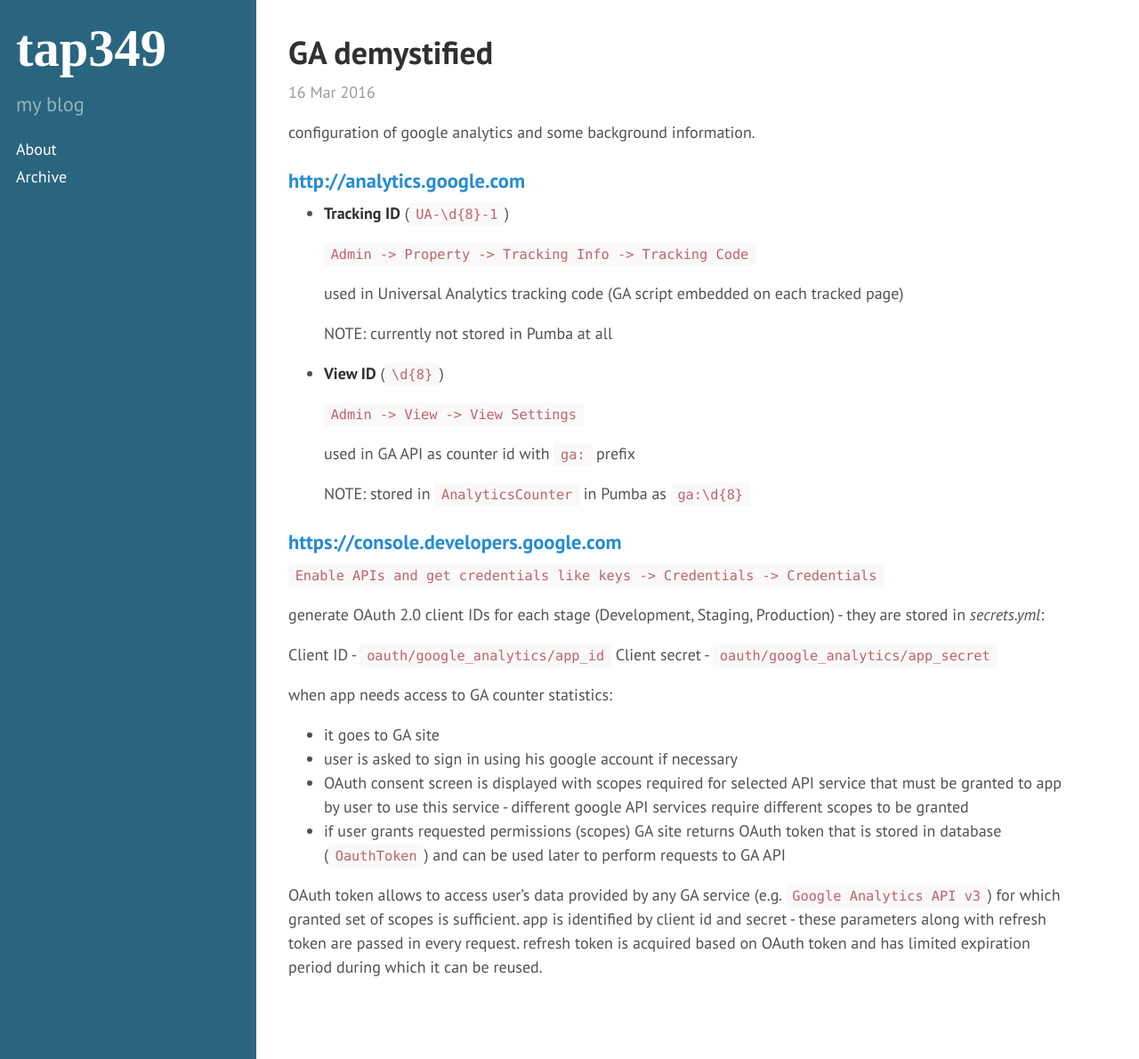
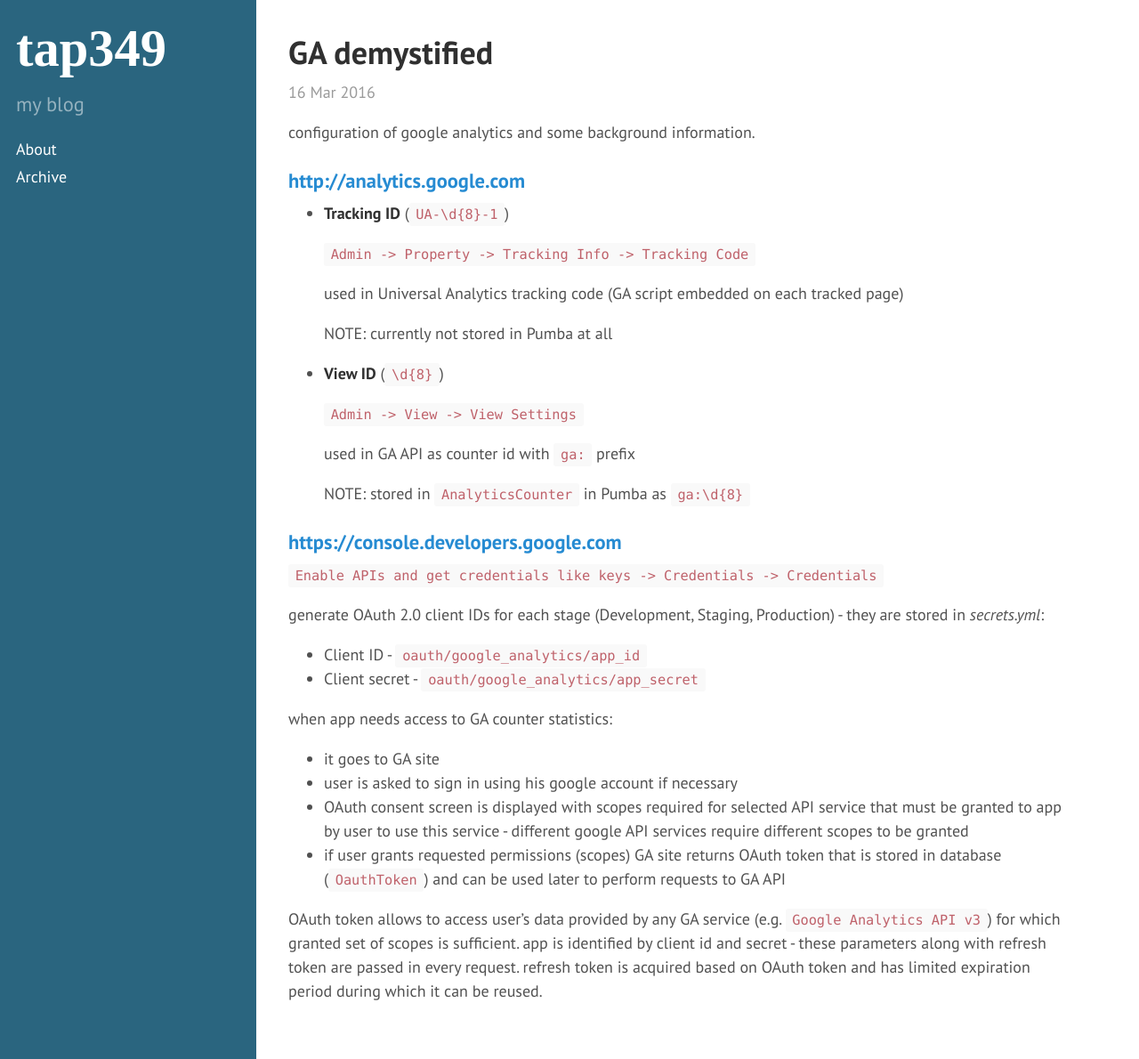
Before and after one commit to tap349/tap349.github.io, a Jekyll site: the page built from _posts/2016-03-16-GA-demystified.md, in a window 1280 px wide and 1190 px high. Shown: the whole window at 89% size. Built offline with Jekyll 4.4.1, drawn with Linux system fonts in a browser that asks for light colours.

Commit message:
update 2016-03-16_13:51:49

```diff
--- a/_posts/2016-03-16-GA-demystified.md
+++ b/_posts/2016-03-16-GA-demystified.md
@@ -35,8 +35,8 @@ configuration of google analytics and some background information.
 generate OAuth 2.0 client IDs for each stage (Development, Staging, Production) -
 they are stored in _secrets.yml_:
 
-Client ID - `oauth/google_analytics/app_id`
-Client secret - `oauth/google_analytics/app_secret`
+- Client ID - `oauth/google_analytics/app_id`
+- Client secret - `oauth/google_analytics/app_secret`
 
 when app needs access to GA counter statistics:
 
```
